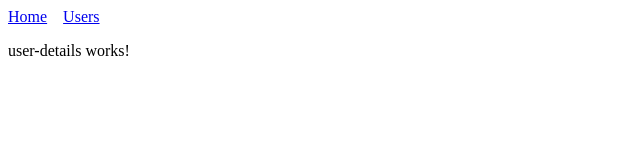
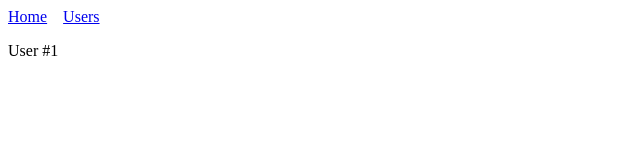
Before and after one commit to sean-xiao-zhao7/angular-directives-test, an Angular app: page /users/1 in a window 1280 px wide. Shown: the top 160 px of the page, without its empty margins (0-640 px from the left). Built offline with nearby package versions, Linux system fonts and the light colour scheme.

Commit message:
Use Subscription on route params in user-details

```diff
--- a/src/app/components/user-details/user-details.component.html
+++ b/src/app/components/user-details/user-details.component.html
@@ -1 +1 @@
-<p>user-details works!</p>
+<p>User #{{ userId }}</p>
--- a/src/app/components/user-details/user-details.component.ts
+++ b/src/app/components/user-details/user-details.component.ts
@@ -1,15 +1,25 @@
-import { Component, OnInit } from '@angular/core';
+import { Component, OnDestroy, OnInit } from '@angular/core';
+import { ActivatedRoute } from '@angular/router';
+import { Subscription } from 'rxjs';
 
 @Component({
   selector: 'app-user-details',
   templateUrl: './user-details.component.html',
-  styleUrls: ['./user-details.component.css']
+  styleUrls: ['./user-details.component.css'],
 })
-export class UserDetailsComponent implements OnInit {
+export class UserDetailsComponent implements OnInit, OnDestroy {
+  userId: string = '';
+  private paramsSub: Subscription;
 
-  constructor() { }
+  constructor(private route: ActivatedRoute) {}
 
   ngOnInit(): void {
+    this.paramsSub = this.route.params.subscribe((params) => {
+      this.userId = params['userId'];
+    });
   }
 
+  ngOnDestroy() {
+    this.paramsSub.unsubscribe();
+  }
 }
--- a/src/app/components/user/user.component.ts
+++ b/src/app/components/user/user.component.ts
@@ -14,6 +14,6 @@ export class UserComponent implements OnInit {
   ngOnInit(): void {}
 
   seeUserDetails(userId: string) {
-    this.router.navigate([`/users/${userId}`]);
+    this.router.navigate(['/users/', userId]);
   }
 }
```
